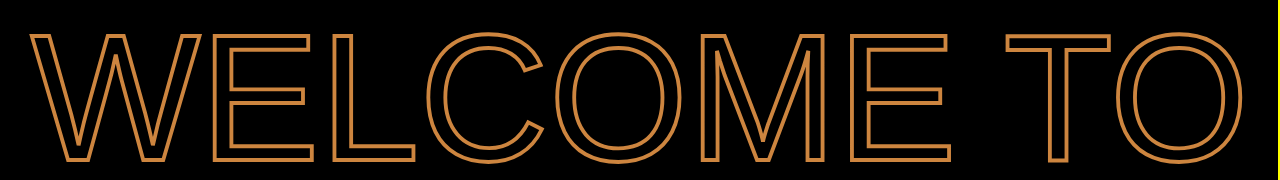
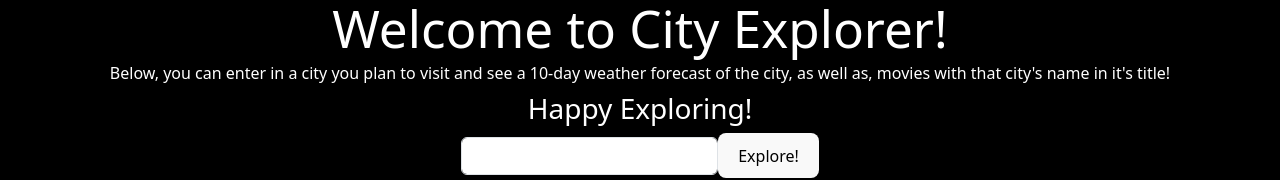
Before and after one commit to joyagh/city-explorer, a React (Vite) app: page / in a window 1280 px wide. Shown: the top 180 px of the page. Built offline with nearby package versions, Linux system fonts and the light colour scheme; no server answers; a web font is replaced by a local one.

Commit message:
fixed formatting

```diff
--- a/index.html
+++ b/index.html
@@ -8,12 +8,12 @@
   </head>
   <body id="body-wrapper">
     <header id="headers">
-      <h1 id="animation" data-text="Welcome">Welcome to City Explorer!</h1>
-      <h4 id="summary">
+      <h1>Welcome to City Explorer!</h1>
+      <h6 id="summary">
         Below, you can enter in a city you plan to visit and see a 10-day
         weather forecast of the city, as well as, movies with that city's name
         in it's title!
-      </h4>
+      </h6>
       <h3 id="happy">Happy Exploring!</h3>
     </header>
     <div id="root"></div>
--- a/src/App.jsx
+++ b/src/App.jsx
@@ -85,16 +85,6 @@ componentDidMount(){
   render() {
     return (
       <>
-          <div className="weather-container">
-            {console.log(Forecast)}
-            {this.state.weatherData.map((forecast, index) => (
-              <Forecast
-              key={index}
-              date={forecast.date}
-              description={forecast.description}
-              />
-            ))}
-           </div>
       <Form onSubmit={this.handleName} className="form-container">
           <Form.Label>
             <Form.Control id="city-name" type="text" name="location" />
@@ -111,6 +101,16 @@ componentDidMount(){
           </div>
           </div>
         </Card>}
+          <div className="weather-container">
+            {console.log(Forecast)}
+            {this.state.weatherData.map((forecast, index) => (
+              <Forecast
+              key={index}
+              date={forecast.date}
+              description={forecast.description}
+              />
+            ))}
+           </div>
 
         <div className="movie-cards-container">
         {this.state.movieData.map((movie, index) => (
--- a/src/index.css
+++ b/src/index.css
@@ -139,36 +139,16 @@ button:focus-visible {
   .weather-container{
     background-color: black;
     color: white;
-    width: 300px;
-    height: 300px;
+    max-width: fit-content;
     display: flex;
+    /* flex-wrap: wrap; */
     flex-direction: row;
-    align-items: center;
+    /* align-items: center; */
+    margin-top: 15px;
     margin-left: 60px;
     margin-right: 60px;
   }
-h1 {
-  margin: 0;
-  padding: 0;
-  box-sizing: border-box;
-  font-family: 'Poppins', sans-serif;
-  font-size: 14vw;
-  color: black;
-  -webkit-text-stroke: 0.3vw peru;
-  text-transform: uppercase;
-
+#form-container {
+  display: flex;
+  justify-content: center;
 }
-h1::before {
-content:attr(Welcome);
-position: absolute;
-top: 0;
-left: 0;
-width: 100%;
-height: 100%;
-color: peru;
--webkit-text-stroke:  0vw peru;
-border-right: 2px solid yellow;
-overflow: hidden;
-
-
-}
```
